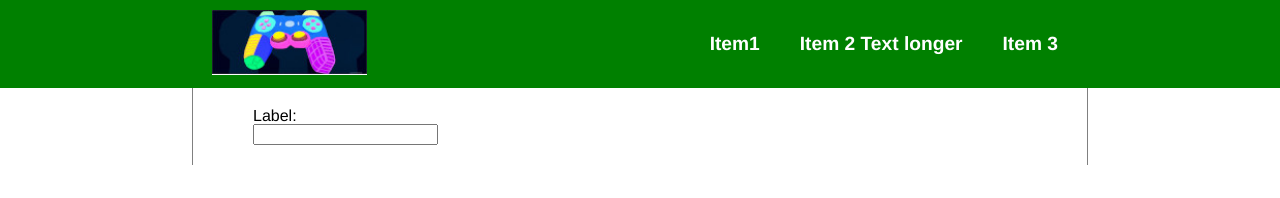
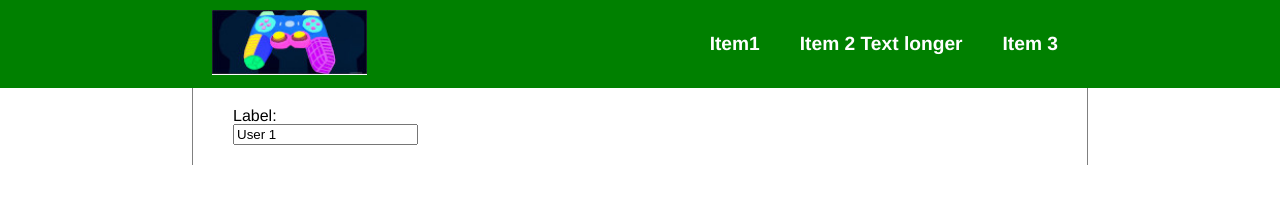
Before and after one commit to davidsennin23/poc-header, a React (Create React App) app: page /one/1 in a window 1280 px wide. Shown: the top 198 px of the page. Built offline with nearby package versions, Linux system fonts and the light colour scheme.

Commit message:
Adicionado controle de estado para o form

```diff
--- a/src/app/AppBuilder.js
+++ b/src/app/AppBuilder.js
@@ -1,28 +1,8 @@
-import CustomersList from './models/customers/CustomersList';
-import data from '../data/users';
-import Customer from './models/customers/Customer';
-
+import Customers from './models/customers/Customers';
 class App {
 
     constructor() {
-    }
-
-    loadCustomersList() {
-        const customers = new CustomersList();
-        data.forEach(customer =>
-            customers.addCustomer(new Customer(
-                // {...customer}
-                customer.id,
-                customer.nome,
-                customer.sobrenome,
-                customer.dataNasc,
-                customer.telefone,
-                customer.email,
-                customer.clienteDesde,
-                customer.urlFoto
-            ))
-        );
-        return customers;
+        this.customers = new Customers();
     }
 
 }
--- a/src/app/models/customers/Customer.js
+++ b/src/app/models/customers/Customer.js
@@ -13,8 +13,8 @@ class Customer {
         this._urlFoto = urlFoto;
     }
 
-    getId = () => this._id;
-    setId = (id) => this._id = id;
+    getID = () => this._id;
+    setID = (id) => this._id = id;
 
     getNome = () => this._nome;
     setNome = (nome) => this._nome = nome;
@@ -38,7 +38,18 @@ class Customer {
     setUrlFoto = (urlFoto) => this._urlFoto = urlFoto;
 
     desdeFormatted = () => utils.desdeTextFormat(this._clienteDesde)
-
+    getJson = () => {
+        return {
+            id: this._id,
+            nome: this._nome,
+            sobrenome: this._sobrenome,
+            dataNasc: this._dataNasc,
+            telefone: this._telefone,
+            email: this._email,
+            clienteDesde: this._clienteDesde,
+            urlFoto: this._urlFoto,
+        };
+    }
 }
 
 export default Customer;
--- /dev/null
+++ b/src/app/models/customers/Customers.js
@@ -0,0 +1,35 @@
+import CustomersList from './CustomersList';
+import Customer from './Customer';
+import data from '../../../data/users';
+
+class Customers {
+
+    loadCustomersList() {
+        const customers = new CustomersList();
+        data.forEach(customer =>
+            customers.addCustomer(new Customer(
+                // {...customer}
+                customer.id,
+                customer.nome,
+                customer.sobrenome,
+                customer.dataNasc,
+                customer.telefone,
+                customer.email,
+                customer.clienteDesde,
+                customer.urlFoto
+            ))
+        );
+        return customers;
+    }
+
+    getCustomerByID(customerID) {
+        const list = this.loadCustomersList();
+        console.log(list.getCustomersList())
+        return list
+            .getCustomersList()
+            .find(customer => customerID === customer.getID());
+    }
+
+}
+
+export default Customers;
--- a/src/components/organisms/content/users/UserData.js
+++ b/src/components/organisms/content/users/UserData.js
@@ -20,7 +20,7 @@ const MakeContainer = ({ marginBottom = 'auto', paddingLeft = '0' }, content) =>
 const UserData = ({ user }) =>
     MakeContainer({ paddingLeft: '0.6em' }, <>
         {MakeContainer({ marginBottom: '0.375em' },
-            <InternalLink to={`/two/${user.getId()}`}>
+            <InternalLink to={`/two/${user.getID()}`}>
                 <HighlightedText>{user.getNome() + " " + user.getSobrenome()}</HighlightedText>
             </InternalLink>
         )}
@@ -30,7 +30,7 @@ const UserData = ({ user }) =>
         {MakeContainer({ marginBottom: '0.15em' },
             <CommonText>{user.getEmail()}</CommonText>
         )}
-        <InternalLink to={`/one/${user.getId()}`}>
+        <InternalLink to={`/one/${user.getID()}`}>
             <CommonText>{"Editar"}</CommonText>
         </InternalLink>
     </>)
--- a/src/components/organisms/content/users/UserList.js
+++ b/src/components/organisms/content/users/UserList.js
@@ -14,7 +14,7 @@ const UserList = (ContentContainer) =>
             this.setState(prevState => {
                 return {
                     users: prevState.users.concat(
-                        app
+                        app.customers
                             .loadCustomersList()
                             .getCustomersList()
                     )
--- a/src/components/organisms/forms/CustomerForm.js
+++ b/src/components/organisms/forms/CustomerForm.js
@@ -10,7 +10,7 @@ const FormLayout = ({registerComponentFunction, user={}}) =>
         <form>
             <FormLine lineContainer={LineLabelInput}>
                 <Label>Label:</Label>
-                <Input value={user.nome} ref={registerComponentFunction}/>
+                <Input defaultValue={user.nome} name="nome" ref={registerComponentFunction}/>
             </FormLine>
         </form>
     </FormPanel>
--- a/src/components/organisms/forms/Form.js
+++ b/src/components/organisms/forms/Form.js
@@ -1,20 +1,35 @@
 import React from 'react';
-import FormPanel from './FormPanel';
 
 const Form = (FormComponent) =>
     class extends React.Component {
+        state = {}
+        handleChange = e => {
+            const node = e.target;
+            this.setState({
+                [node.name]: {node, value: node.value}
+            });
+        }
 
         registerComponent = (node) => {
-            console.log(node);
+            if (!node || this.state[node.name]) return;
+            this.setState({
+                [node.name]: {node, value: node.value}
+            });
+            if (node.type === "text") {
+                node.addEventListener("change", this.handleChange);
+            }
         }
 
         render() {
             return (
-                <FormPanel>
-                    <FormComponent registerComponentFunction={this.registerComponent}>
-                        {this.props.children}
-                    </FormComponent>
-                </FormPanel>
+                <FormComponent
+                    registerComponentFunction={this.registerComponent}
+                    {...this.props}
+                >
+                    {
+                        this.props.children
+                    }
+                </FormComponent>
             )
         }
 
--- a/src/components/organisms/forms/FormPanel.js
+++ b/src/components/organisms/forms/FormPanel.js
@@ -1,4 +1,3 @@
-import React from 'react';
 import styled from 'styled-components';
 
 const FormPanel = styled.div`
--- a/src/components/organisms/forms/UserForm.js
+++ b/src/components/organisms/forms/UserForm.js
@@ -1,12 +1,23 @@
 import React from 'react';
+import {app} from '../../../app/AppBuilder';
 
 const UserForm = (Container, Form) =>
     class extends React.Component {
+        state = {}
+        componentDidMount() {
+            const userID = parseInt(this.props.match.params.userFilter);
+            const user = app
+                .customers
+                .getCustomerByID(userID);
+            console.log(userID, user.getJson());
+            this.setState({userID, user: user ? user.getJson() : {}});
+        }
 
         render() {
+            const { user } = this.state;
             return (
                 <Container>
-                    <Form/>
+                    <Form user={user}/>
                 </Container>
             )
         }
```
Also changed, not shown: src/components/molecules/forms/FormLine.js (+1 -9 lines), 1 other file (tests, documents, lock files or other folders).
